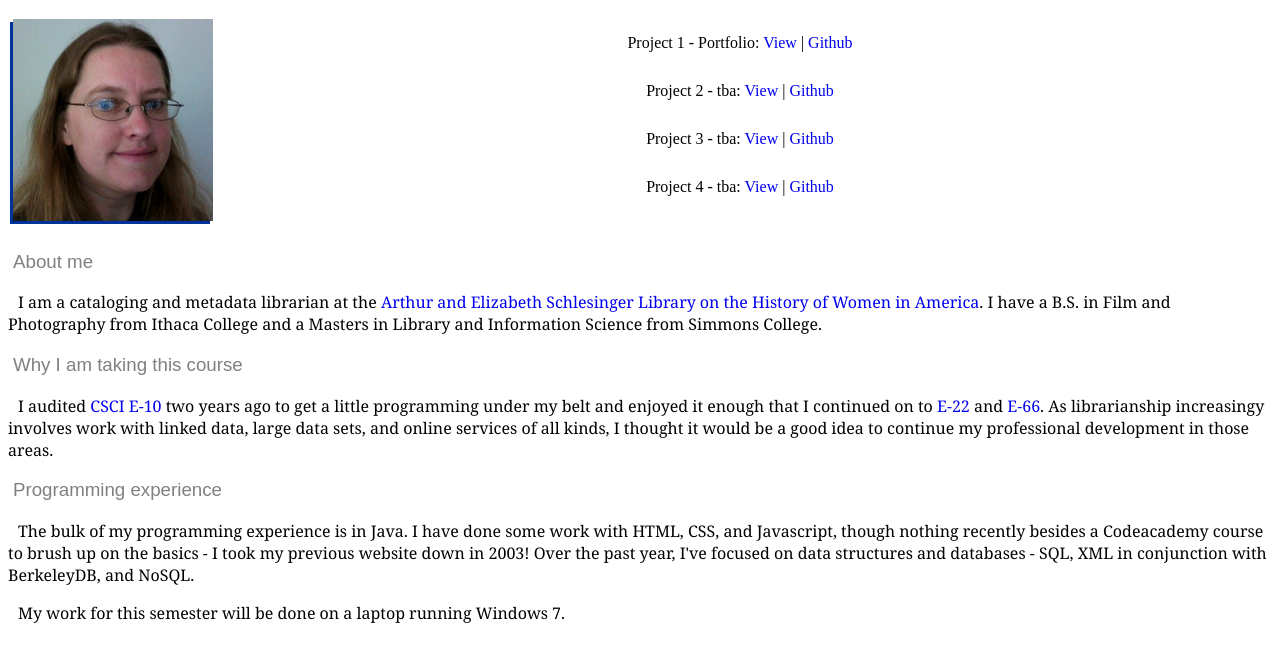
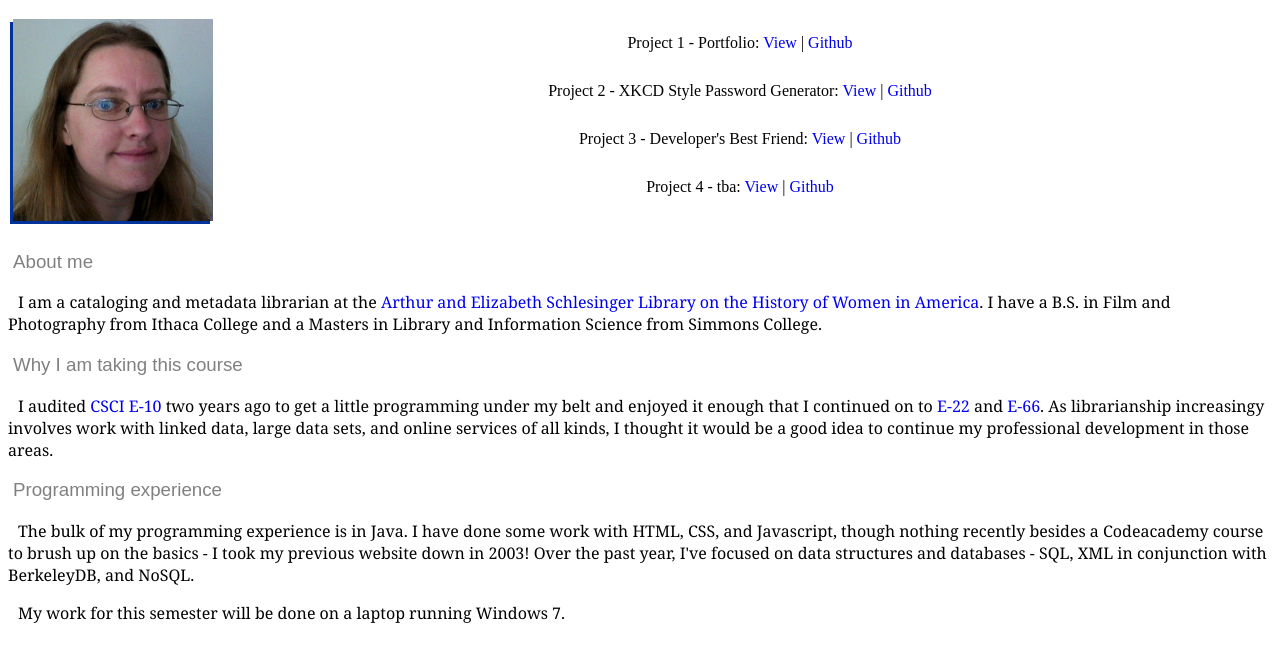
Before and after one commit to sunsinn/p1, a plain HTML site: page index.html in a window 1280 px wide. Shown: the part 74-736 px from the top of the page. Drawn offline with Linux system fonts and the light colour scheme.

Commit message:
Updated project titles

```diff
--- a/index.html
+++ b/index.html
@@ -11,8 +11,12 @@
       <img src = "unsinn.png" />
       <ul>
         <li>Project 1 - Portfolio: <a href = "http://p1.sunsinn.me/">View</a>  |  <a href = "https://github.com/sunsinn/p1">Github</a></li>
-        <li>Project 2 - tba: <a href = "http://p2.sunsinn.me/">View</a>  |  <a href = "https://github.com/sunsinn/p2">Github</a></li>
-        <li>Project 3 - tba: <a href = "http://p3.sunsinn.me/">View</a>  |  <a href = "https://github.com/sunsinn/p3">Github</a></li>
+        <li>Project 2 - XKCD Style Password Generator: <a href = "http://p2.sunsinn.me/">View</a>  |
+<a href =
+"https://github.com/sunsinn/p2">Github</a></li>
+        <li>Project 3 - Developer's Best Friend: <a href = "http://p3.sunsinn.me/">View</a>  |  <a href
+=
+"https://github.com/sunsinn/p3">Github</a></li>
         <li>Project 4 - tba: <a href = "http://p4.sunsinn.me/">View</a>  |  <a href = "https://github.com/sunsinn/p4">Github</a></li>
       </ul>
   </div>
```
Also changed, not shown: 1 other file.
